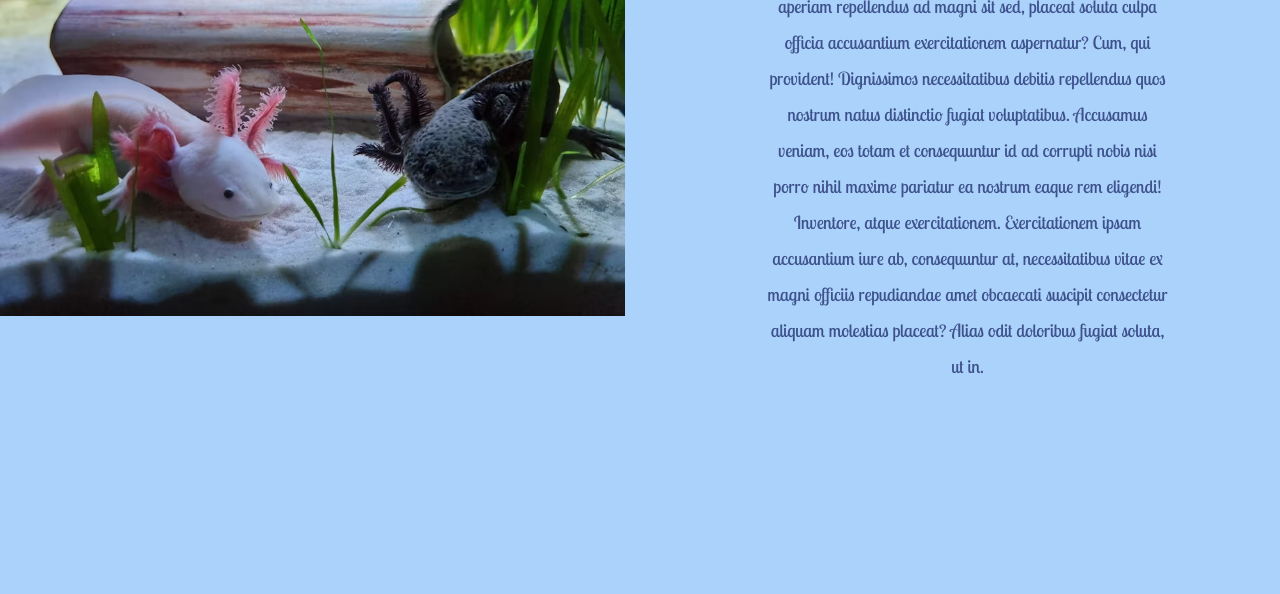
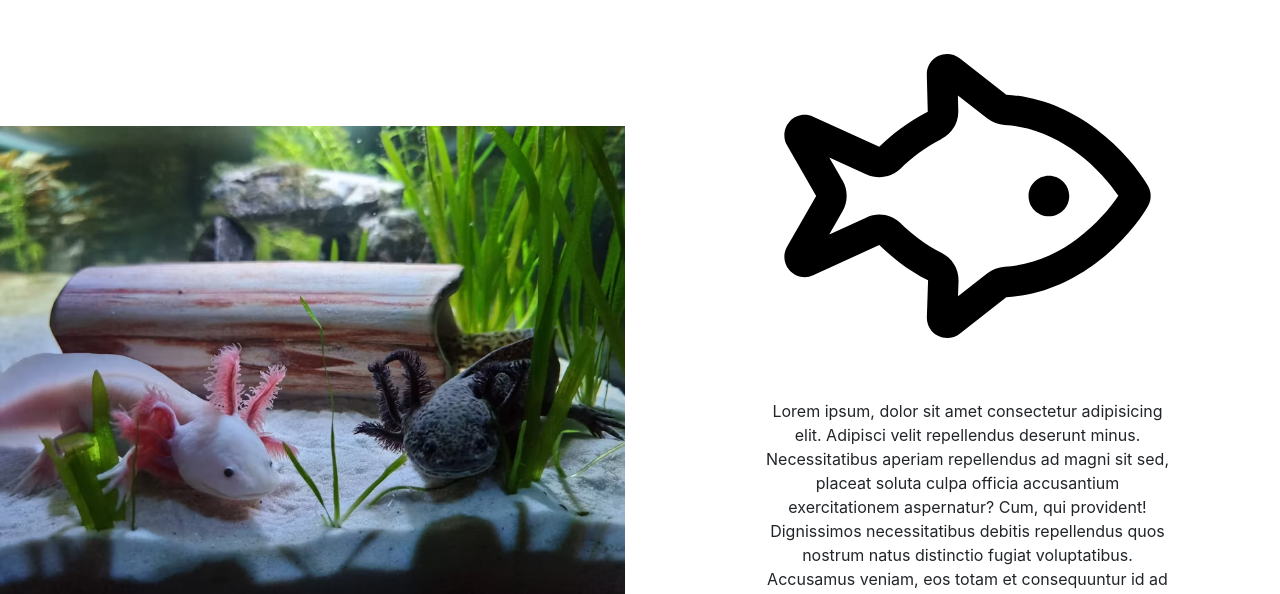
Before and after one commit to Paulsantts/museum, a plain HTML site: page index.html in a window 1280 px wide. Shown: the part 889-1483 px from the top of the page. Drawn offline with nearby package versions, Linux system fonts and the light colour scheme.

Commit message:
Replace axo.css with style.css in index.html

```diff
--- a/museum.html
+++ b/index.html
@@ -19,7 +19,7 @@
     integrity="sha384-MCw98/SFnGE8fJT3GXwEOngsV7Zt27NXFoaoApmYm81iuXoPkFOJwJ8ERdknLPMO" crossorigin="anonymous">
 
   <!-- Custom CSS -->
-  <link rel="stylesheet" href="axo.css">
+  <link rel="stylesheet" href="style.css">
 
   <title>Museum of Axolotls</title>
 </head>
```
